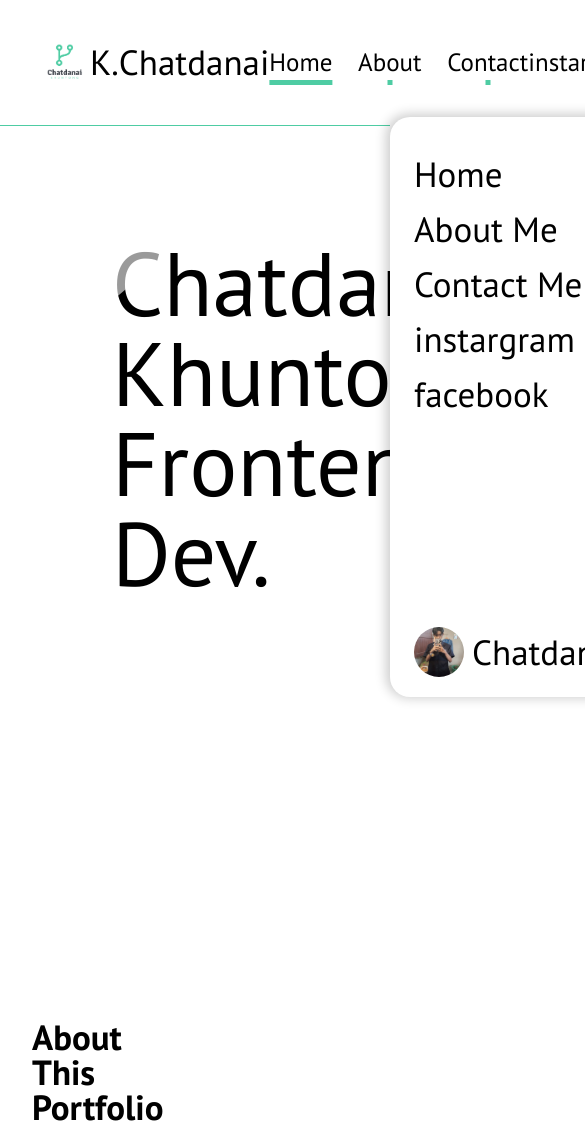
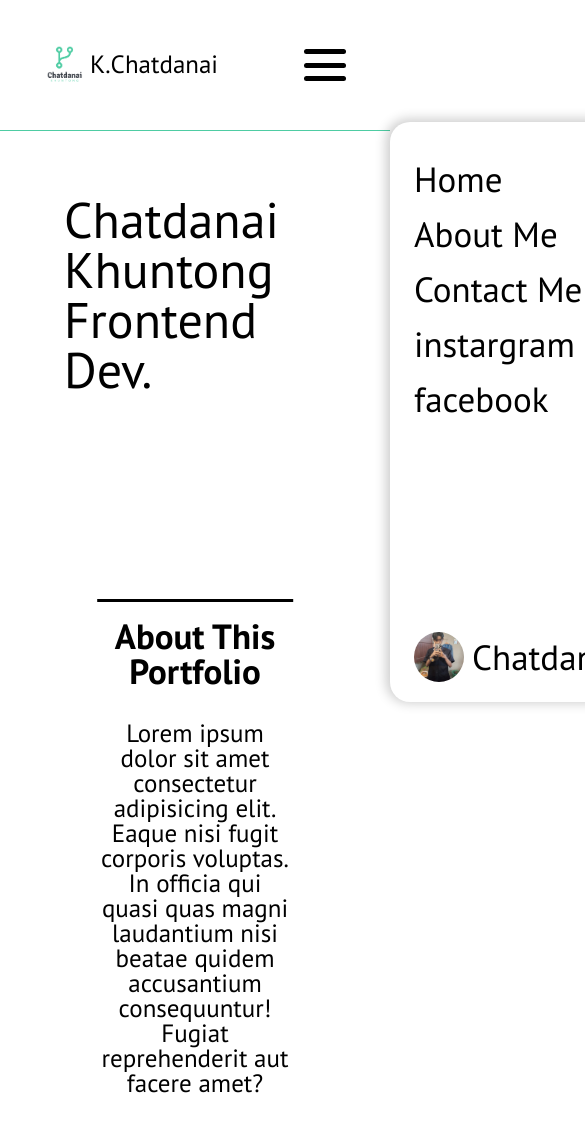
Before and after one commit to Auntapza/Portfolio, a plain HTML site: page index.html in a window 390 px wide. Shown: the top 1128 px of the page, 585 px wide, since content can reach past the window. Drawn offline with Linux system fonts and the light colour scheme.

Commit message:
add responsive to my website

```diff
--- a/index.html
+++ b/index.html
@@ -39,9 +39,9 @@
                 </ul>
             </div>
             <div class="hamberger">
-                <span></span>
-                <span></span>
-                <span></span>
+                <div class="bar"></div>
+                <div class="bar"></div>
+                <div class="bar"></div>
             </div>
         </div>
         <!-- toggle nav -->
@@ -114,5 +114,9 @@
             </div>
         </div>
     </footer>
+
+
+    <!-- link javascript -->
+    <script src="/sorce-code/javascript/script.js"></script>
 </body>
 </html>
--- /dev/null
+++ b/sorce-code/javascript/script.js
@@ -0,0 +1,10 @@
+let btn = document.querySelector(".hamberger"),
+    nav = document.getElementsByTagName("aside")[0],
+    hamBar = document.querySelectorAll(".bar");
+
+btn.addEventListener("click", () => {
+    nav.classList.toggle("active");
+    hamBar.forEach(bars => {
+        bars.classList.toggle("active");
+    });
+})
--- a/sorce-code/scss/index.scss
+++ b/sorce-code/scss/index.scss
@@ -93,7 +93,7 @@ section {
             .text {
                 display: grid;
                 gap: 2rem;
-                width: 40%;
+                max-width: 40%;
 
                 h1 {
                     font-size: 35px;
@@ -104,7 +104,7 @@ section {
                 }
             }
             .content1-img {
-                width: 40%;
+                min-width: 40%;
                 background-image: url(/sorce-code/image/info-pic.jpg);
                 height: 250px;
                 border: 5px solid #000;
@@ -116,3 +116,51 @@ section {
         }
     }
 }
+
+@media only screen and (max-width:1300px) {
+    .banner-img,
+    .banner a {
+        display: none;
+    }
+}
+@media only screen and (max-width:918px) {
+    .banner-text h1 {
+        font-size: 75px !important;
+    }
+}
+@media only screen and (max-width:834px) {
+    article:first-child {
+        .contaner {
+            justify-content: center !important;
+            .text {
+                max-width: 60% !important;
+                position: relative;
+                text-align: center;
+
+                &::before {
+                    content: '';
+                    background-color: #000;
+                    width: 100%;
+                    height: 3px;
+                    position: absolute;
+                    top: -20px;
+                    left: 50%;
+                    transform: translateX(-50%);
+                }
+            }
+            .content1-img {
+                display: none;
+            }
+
+        }
+    }
+}
+@media only screen and (max-width:700px) {
+    .banner {
+        padding: 2rem;
+
+        .banner-text h1 {
+            font-size: 50px !important;
+        }
+    }
+}
--- a/sorce-code/scss/main.scss
+++ b/sorce-code/scss/main.scss
@@ -109,6 +109,7 @@ header {
         height: 500px;
         left: 100%;
         z-index: 100;
+        transition: left .25s ease;
         ul {
             display: grid;
             gap: 20px;
@@ -183,3 +184,60 @@ footer {
         }
     }
 }
+
+@media only screen and (max-width:900px) {
+    header {
+        .contaner {
+            nav,
+            .social {
+                display: none;
+            }
+            .hamberger {
+                display: flex;
+                flex-direction: column;
+                justify-content: space-evenly;
+                align-items: center;
+                width: 50px;
+                height: 50px;
+                outline: 0;
+
+                .bar {
+                    background-color: #000;
+                    width: 85%;
+                    height: 5px;
+                    border-radius: 25px;
+                }
+            }
+            .hamberger {
+                .bar {
+                    transition: transform .5s ease, opacity .25s ease;
+                }
+
+                .bar.active:nth-child(1) {
+                    transform: rotate(-315deg);
+                }
+                .bar.active:nth-child(2) {
+                    opacity: 0%;
+                }
+                .bar.active:nth-child(3) {
+                    transform: rotate(315deg);
+                }
+            }
+        }
+    }
+}
+@media only screen and (max-width:425px) {
+    header {
+        .contaner {
+            .logo {
+                h1 {
+                    font-size: 25px !important;
+                }
+            }
+        }
+    }
+}
+
+aside.active {
+    left: 0;
+}
```
Also changed, not shown: sorce-code/css/index.css, sorce-code/css/main.css, 2 other files.
